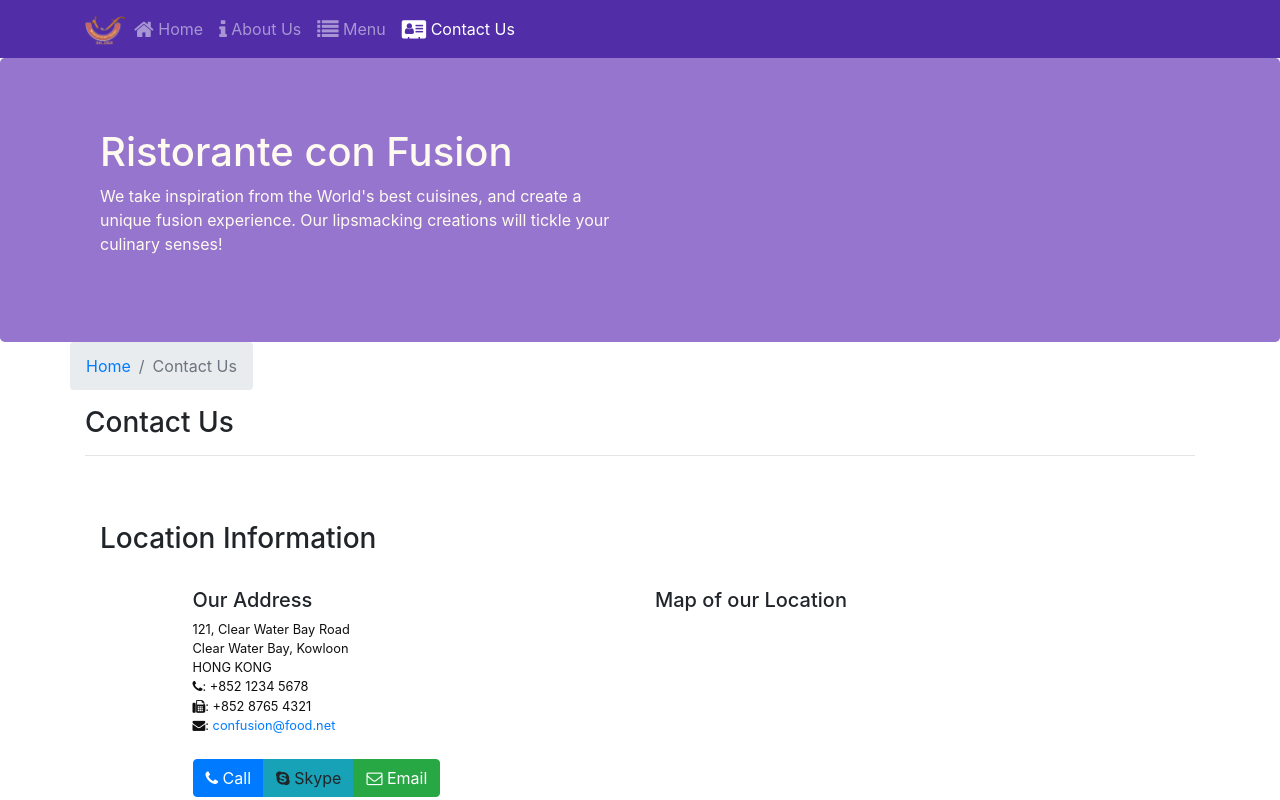
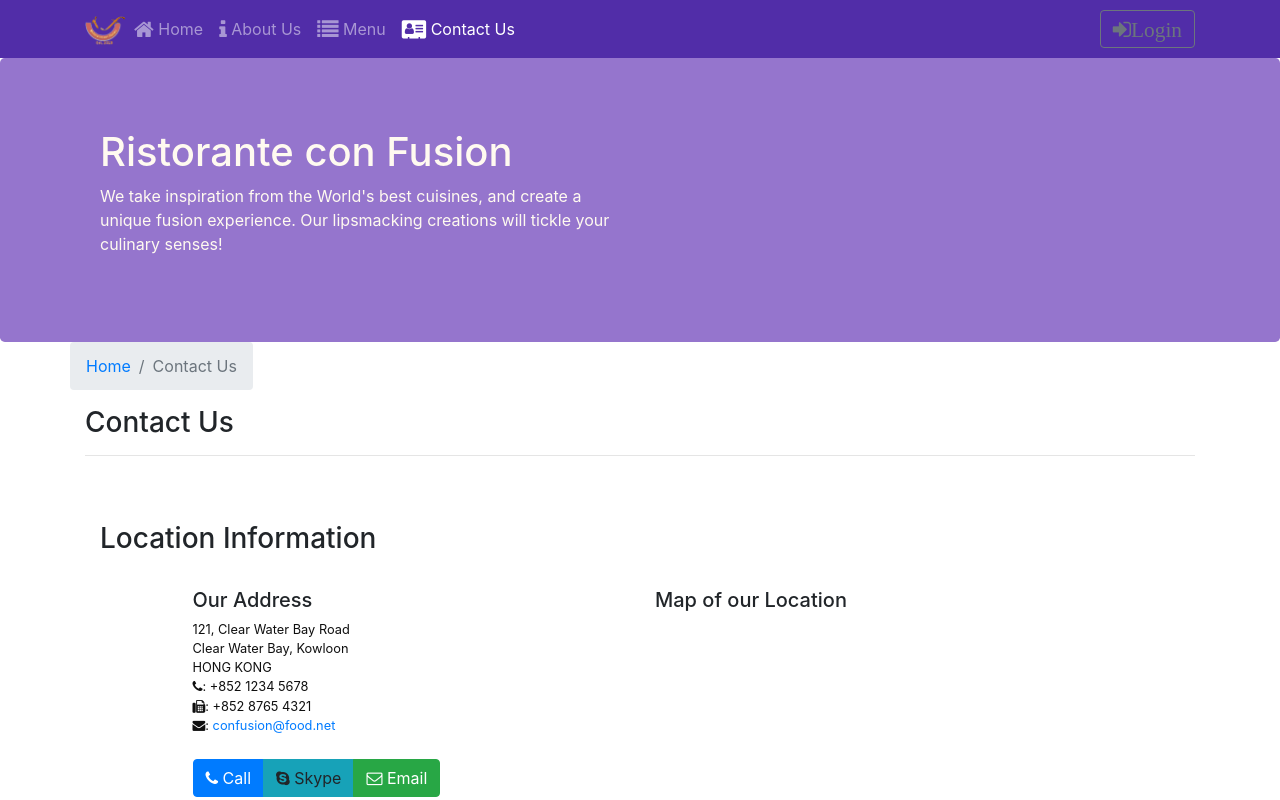
Before and after one commit to anukulSingh/Reactjs-web-application, a React (Create React App) app: page /contactus in a window 1280 px wide. Shown: the top 800 px of the page. Built offline with nearby package versions, Linux system fonts and the light colour scheme.

Commit message:
Uncontrolled forms

```diff
--- a/src/components/HeaderComponent.js
+++ b/src/components/HeaderComponent.js
@@ -1,5 +1,6 @@
 import React, { Component } from 'react';
-import { Nav, Navbar, NavbarBrand, NavbarToggler, Collapse, NavItem, Jumbotron } from 'reactstrap';
+import { Nav, Navbar, NavbarBrand, NavbarToggler, Collapse, NavItem, Jumbotron,Button, Modal
+,ModalHeader, ModalBody,Form, FormGroup, Input, Label } from 'reactstrap';
 import { NavLink } from 'react-router-dom';
 
 class Header extends Component {
@@ -8,9 +9,15 @@
 
         this.toggleNav = this.toggleNav.bind(this);
         this.state = {
-          isNavOpen: false
+          isNavOpen: false,
+          isModalOpen:false
         };
+
+        this.toggleModal = this.toggleModal.bind(this);
+        this.handleLogin = this.handleLogin.bind(this)
       }
+
+
 
       toggleNav() {
         this.setState({
@@ -18,9 +25,23 @@
         });
       }
 
+      toggleModal() {
+        this.setState({
+            isModalOpen: !this.state.isModalOpen
+          });
+      }
+
+      handleLogin(event) {
+        this.toggleModal();
+        alert("Username: " + this.username.value + " Password: " + this.password.value
+            + " Remember: " + this.remember.checked);
+        event.preventDefault();
+
+      }
+
     render() {
         return(
-            <div>
+            <React.Fragment>
                 <Navbar dark expand="md">
                     <div className="container">
                         <NavbarToggler onClick={this.toggleNav} />
@@ -40,6 +61,13 @@
                                 <NavLink className="nav-link" to='/contactus'><span className="fa fa-address-card fa-lg"></span> Contact Us</NavLink>
                             </NavItem>
                             </Nav>
+                            <Nav className="ml-auto" navbar>
+                                <NavItem>
+                                    <Button outline onClick={this.toggleModal}>
+                                        <span className="fa fa-sign-in fa-lg">Login</span>
+                                    </Button>
+                                </NavItem>
+                            </Nav>
                         </Collapse>
                     </div>
                 </Navbar>
@@ -53,7 +81,32 @@
                         </div>
                     </div>
                 </Jumbotron>
-            </div>
+                <Modal isOpen={this.state.isModalOpen} toggle={this.toggleModal}>
+                    <ModalHeader>Login</ModalHeader>
+                    <ModalBody>
+                    <Form onSubmit={this.handleLogin}>
+                            <FormGroup>
+                                <Label htmlFor="username">Username</Label>
+                                <Input type="text" id="username" name="username"
+                                    innerRef={(input) => this.username = input} />
+                            </FormGroup>
+                            <FormGroup>
+                                <Label htmlFor="password">Password</Label>
+                                <Input type="password" id="password" name="password"
+                                    innerRef={(input) => this.password = input}  />
+                            </FormGroup>
+                            <FormGroup check>
+                                <Label check>
+                                    <Input type="checkbox" name="remember"
+                                    innerRef={(input) => this.remember = input}  />
+                                    Remember me
+                                </Label>
+                            </FormGroup>
+                            <Button type="submit" value="submit" color="primary">Login</Button>
+                        </Form>
+                    </ModalBody>
+                </Modal>
+            </React.Fragment>
         );
     }
 }
```
